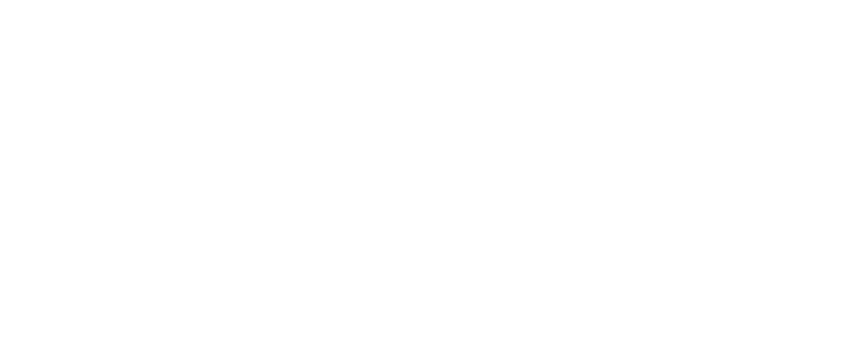
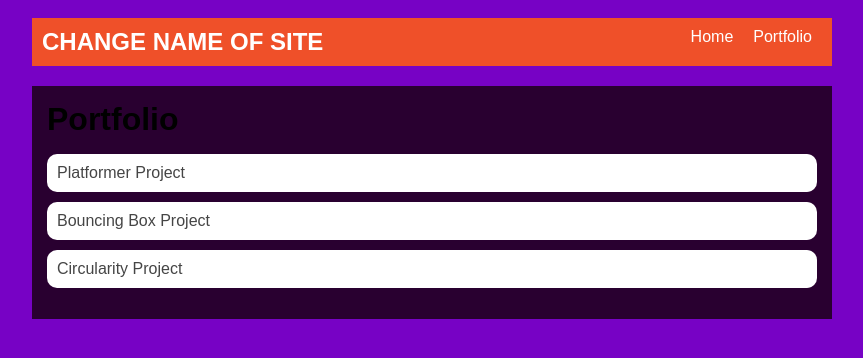
Before and after one commit to Itzmatt86/GaspardTemplate, a plain HTML site: page portfolio.html in a window 1280 px wide. Shown: the whole page, without its empty margins (208-1071 px from the left). Drawn offline with Linux system fonts and the light colour scheme.

Commit message:
First Website and Portfolio

```diff
--- a/portfolio.html
+++ b/portfolio.html
@@ -0,0 +1,41 @@
+<!DOCTYPE html>
+<html>
+  <head>
+    <title>CHANGE THIS TITLE</title>
+    <link rel="stylesheet" href="style.css" />
+  </head>
+
+  <body>
+    <!-- All content goes here -->
+    <div id="all-contents">
+      <nav>
+        <h1>CHANGE NAME OF SITE</h1>
+        <ul id="nav-ul">
+          <li class="nav-li">
+            <a href="index.html">Home</a>
+          </li>
+
+          <li class="nav-li">
+            <a href="portfolio.html">Portfolio</a>
+          </li>
+        </ul>
+      </nav>
+      <main>
+        <div class="content">
+          <h1>Portfolio</h1>
+          <ul id="portfolio">
+            <li>
+              <a href="fsd-projects/platformer/">Platformer Project</a>
+            </li>
+            <li>
+              <a href="fsd-projects/bouncing-box/">Bouncing Box Project</a>
+            </li>
+            <li>
+              <a href="fsd-projects/circularity/">Circularity Project</a>
+            </li>
+          </ul>
+        </div>
+      </main>
+    </div>
+  </body>
+</html>
--- a/style.css
+++ b/style.css
@@ -1,16 +1,14 @@
 body {
-    background: rgb(125, 198, 205);
+  background: rgb(119, 2, 197);
   color: rgb(45, 45, 45);
   padding: 10px;
   font-family: Arial, sans-serif;
 }
 
-
 #all-contents {
   max-width: 800px;
   margin: auto;
 }
-
 
 /* navigation menu */
 nav {
@@ -20,7 +18,6 @@ nav {
   padding: 10px;
 }
 
-
 h1 {
   display: flex;
   align-items: center;
@@ -29,7 +26,6 @@ h1 {
   margin: 0;
 }
 
-
 #nav-ul {
   list-style-type: none;
   margin: 0;
@@ -37,43 +33,36 @@ h1 {
   display: flex;
 }
 
-
 .nav-li {
   display: inline-block;
   padding: 0 10px;
 }
-
 
 a {
   text-decoration: none;
   color: #fff;
 }
 
-
 /* main container area beneath menu */
 main {
-    background: rgb(245, 238, 219);
+  background: rgb(41, 0, 48);
   display: flex;
   margin-top: 20px;
 }
-
 
 .sidebar {
   margin-right: 25px;
   padding: 10px;
 }
 
-
 .sidebar-img {
   width: 200px;
 }
-
 
 .content {
   flex: 1;
   padding: 15px;
 }
-
 
 /* interests section styles */
 #interests {
@@ -82,7 +71,33 @@ main {
   margin-top: 20px;
 }
 
-
-h2, h3 {
+h2,
+h3 {
   margin: 0px;
 }
+
+/* Portfolio styles */
+.content h1 {
+  color: black;
+}
+
+#portfolio {
+  list-style-type: none;
+  padding-left: 0;
+}
+
+#portfolio li {
+  background: #fff;
+  padding: 10px;
+  border-radius: 10px;
+  margin-bottom: 10px;
+}
+
+#portfolio li:hover {
+  background: #eee;
+}
+
+#portfolio a {
+  text-decoration: none;
+  color: #454545;
+}
```
Also changed, not shown: index.html (+1 -8 lines). Lines whose indentation alone changed are shown as unchanged.
